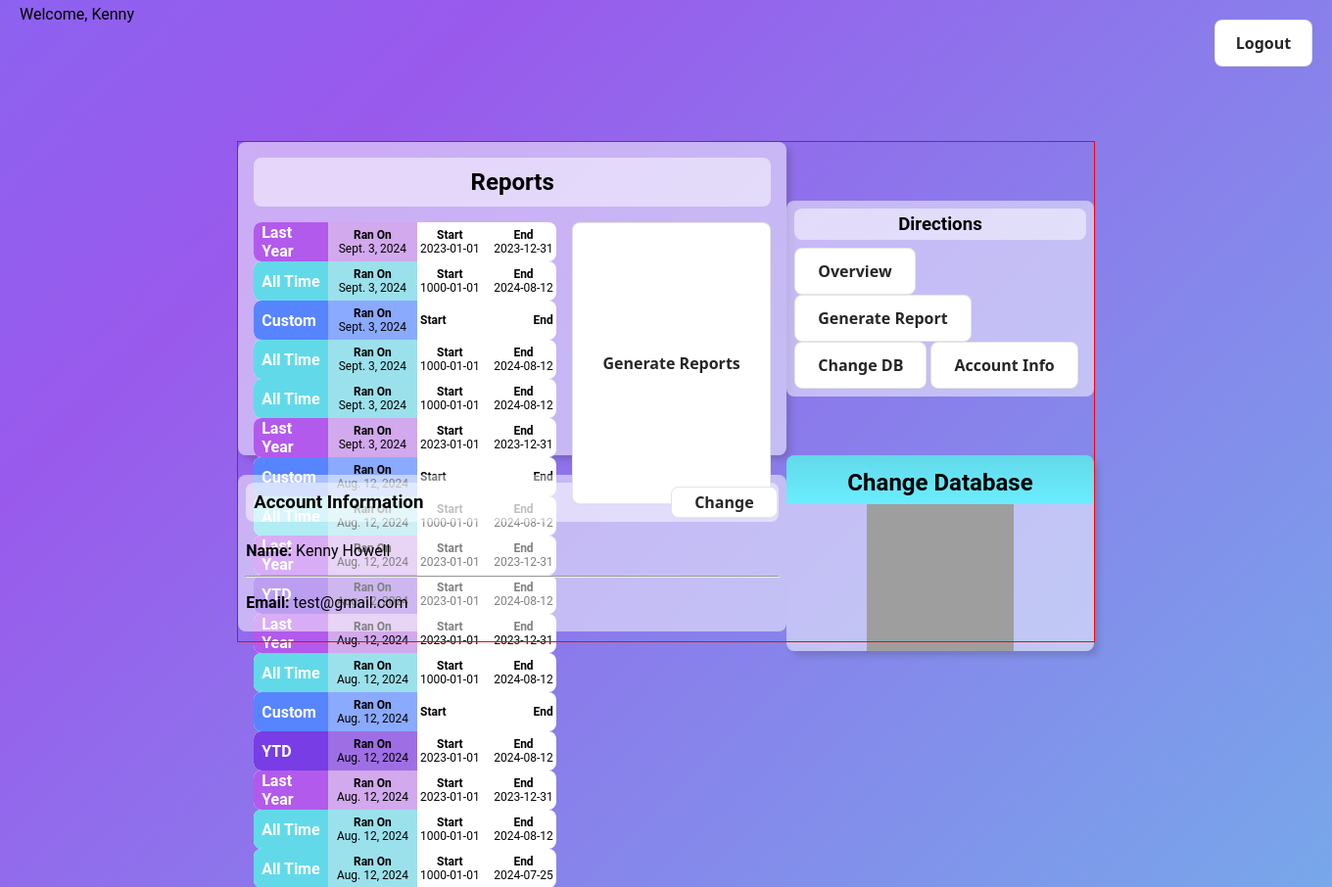
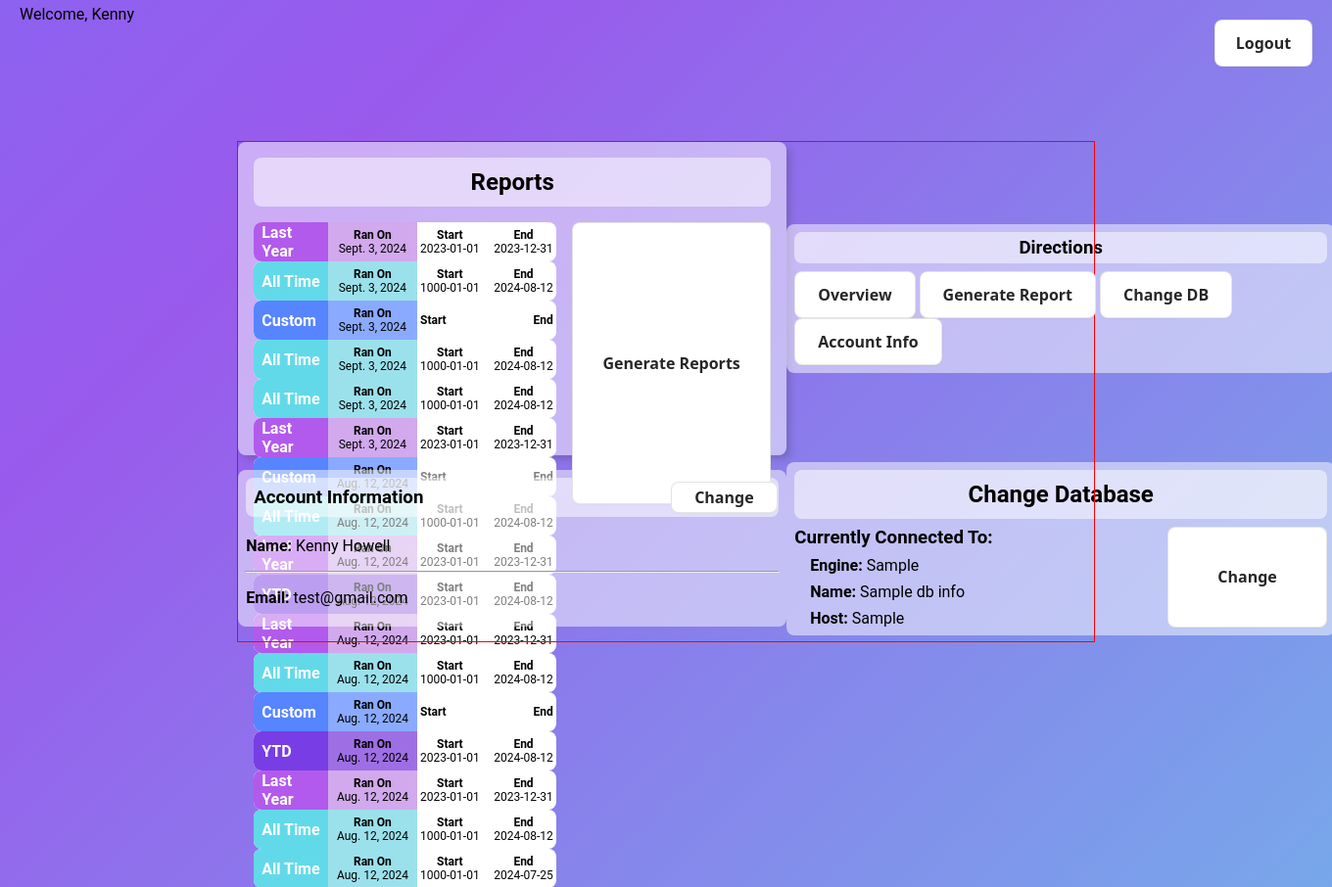
Before and after one commit to khowellmobile/practice-cs-tool, a Django app: template cs_app/templates/home.html in a window 1360 px wide. Shown: the top 906 px of the page at 98% size. Run offline with Django 4.2, Linux system fonts and the light colour scheme; a user stored in the database is signed in; data comes from the database, SQL or seed files in the repository; both versions use the stored data as it was after the commit; the template is opened without the code that fills it: values that come from a table or form of the project are taken from there, most other values are stand-ins (such as "Sample title", 1, 10 or a date in 2020); grey boxes are pictures that could not be loaded.

Commit message:
Changed change database home card

```diff
--- a/cs_app/static/css/home_style.css
+++ b/cs_app/static/css/home_style.css
@@ -271,3 +271,54 @@
     align-items: center;
     justify-content: center;
 }
+
+#changeDB-card {
+    width: 35rem;
+    padding: 0.5rem;
+    box-sizing: border-box;
+
+    background-color: var(--primary-color);
+    border-radius: 0.5rem;
+
+    display: flex;
+    flex-direction: column;
+}
+
+#changeDB-card__header {
+    width: 100%;
+    height: 50px;
+    margin-bottom: 0.5rem;
+
+    background-color: var(--primary-color);
+    border-radius: 0.5rem;
+
+    display: flex;
+    align-items: center;
+    justify-content: center;
+}
+
+#changeDB-card__content {
+    display: flex;
+}
+
+#changeDB-card__content__info {
+    width: 70%;
+}
+
+#changeDB-card__content__info h3 {
+    margin: 0px;
+}
+
+#changeDB-card__content__info > div {
+    margin-top: 0.5rem;
+    margin-left: 1rem;
+}
+
+#changeDB-card__content__button {
+    width: 30%;
+}
+
+#changeDB-card__content__button button {
+    width: 100%;
+    height: 100%;
+}
--- a/cs_app/templates/home.html
+++ b/cs_app/templates/home.html
@@ -70,17 +70,18 @@
                         </div>
                     </div>
                 </div>
-                <div class="home-card" onclick="redirectTo('/change_database/')">
-                    <div class="home-card__header">
-                        <h2>Change Database</h2>
-                    </div>
-                    <div class="home-card__icon">
-                        <img
-                            src="{% static 'images/database_icon.png' %}"
-                            alt="Generate Report Image"
-                            width="150"
-                            height="150"
-                        />
+                <div id="changeDB-card">
+                    <div id="changeDB-card__header"><h2>Change Database</h2></div>
+                    <div id="changeDB-card__content">
+                        <div id="changeDB-card__content__info">
+                            <h3>Currently Connected To:</h3>
+                            <div><b>Engine: </b>{{ db_info.db_engine }}</div>
+                            <div><b>Name: </b>{{ db_info.db_name }}</div>
+                            <div><b>Host: </b>{{ db_info.db_host }}</div>
+                        </div>
+                        <div id="changeDB-card__content__button">
+                            <button class="button-1" onclick="redirectTo('/change_database/')">Change</button>
+                        </div>
                     </div>
                 </div>
             </div>
```
Also changed, not shown: cs_app/static/css/tinker_style.css (+51 -0 lines), cs_app/templates/tinker.html (+15 -0 lines), cs_app/views/admin_views.py (+10 -1 lines), db.sqlite3.
